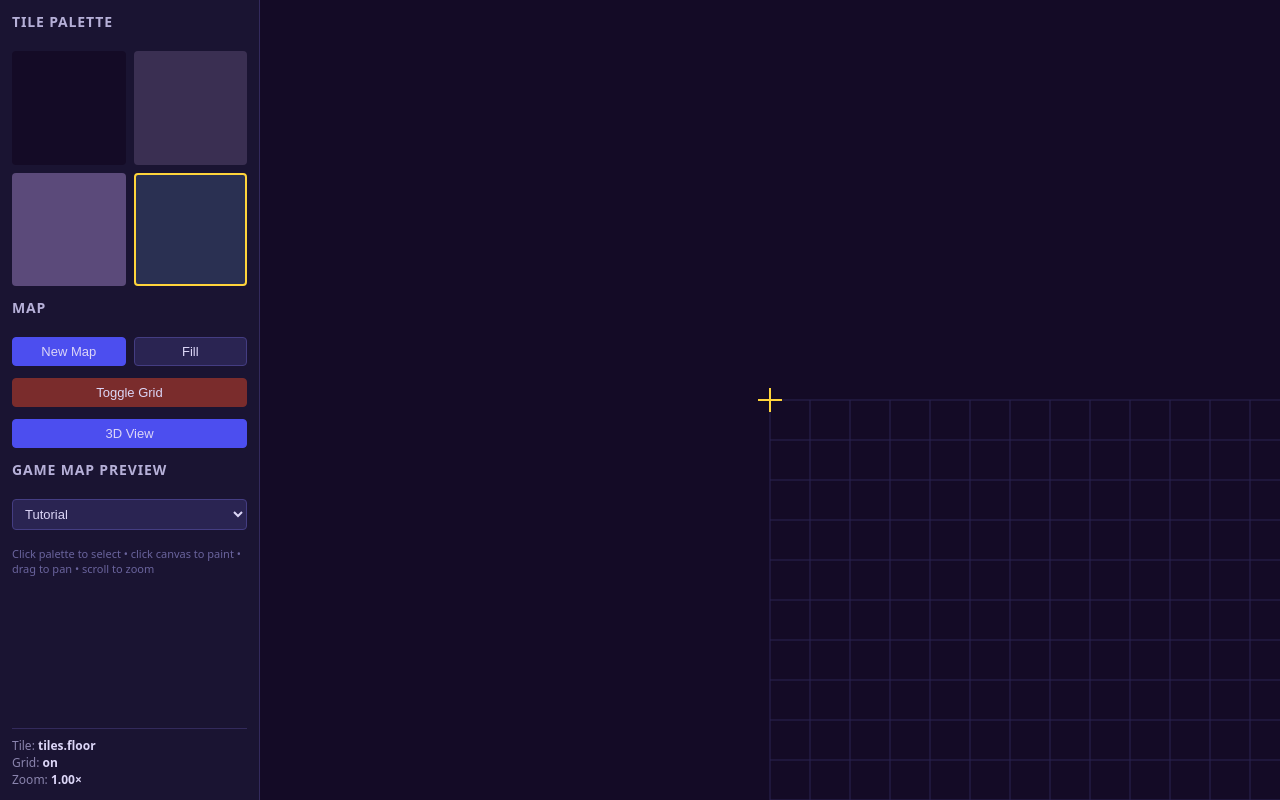
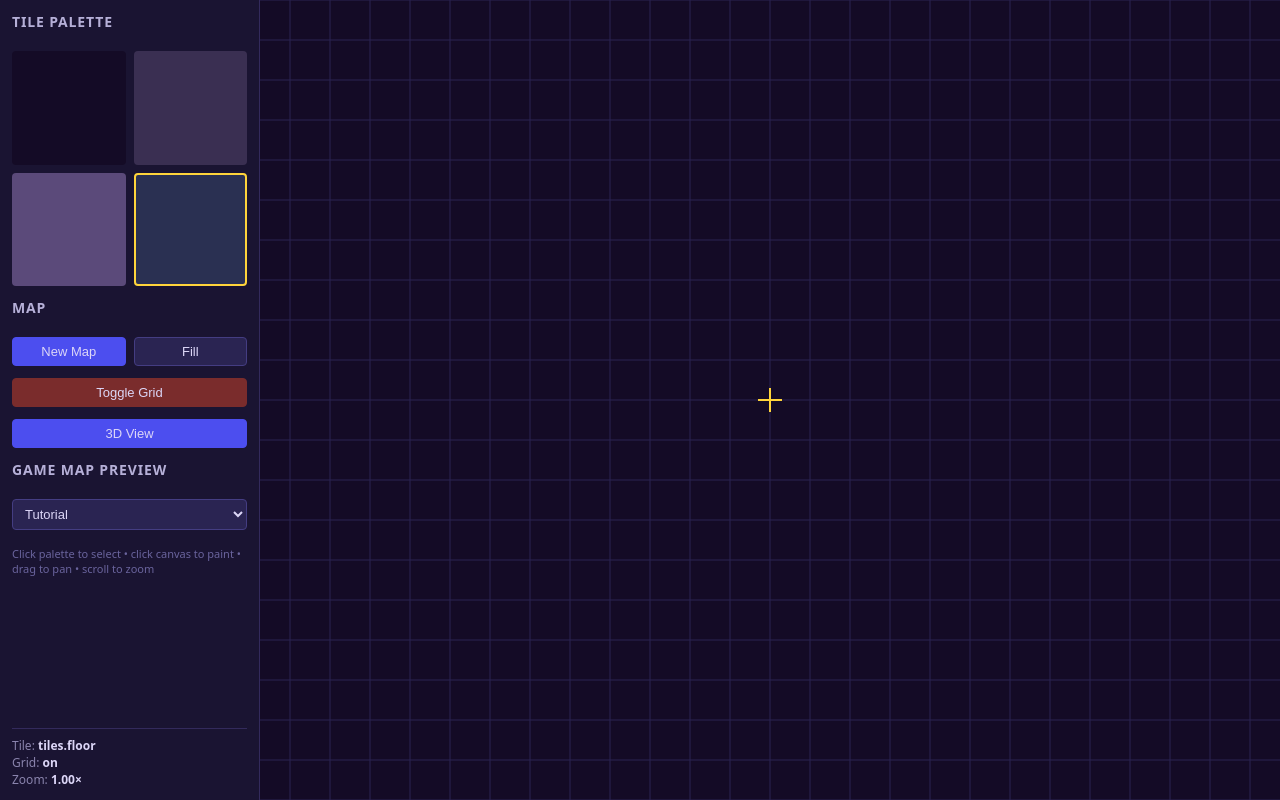
Before and after one commit to IsiasDV/lyricForge, a website: page index.html in a window 1280 px wide. Drawn offline with Linux system fonts and the light colour scheme.

Commit message:
fix: grid drawn both directions from camera; defer 3d viewport resize; bump min zoom (run 36)

```diff
--- a/index.html
+++ b/index.html
@@ -134,13 +134,18 @@
         ctx.strokeStyle = '#2a2452';
         ctx.lineWidth = 1 / cam.zoom;
         ctx.beginPath();
-        const startX = Math.floor(cam.x / cs) * cs;
-        const startY = Math.floor(cam.y / cs) * cs;
-        for (let x = startX; x < cam.x + vw / cam.zoom; x += cs) {
-          ctx.moveTo(x, cam.y); ctx.lineTo(x, cam.y + vh / cam.zoom);
+        // Visible world bounds: screen center ± half the viewport (in world units).
+        const halfW = vw / (2 * cam.zoom);
+        const halfH = vh / (2 * cam.zoom);
+        const left = cam.x - halfW;
+        const right = cam.x + halfW;
+        const top = cam.y - halfH;
+        const bottom = cam.y + halfH;
+        for (let x = Math.floor(left / cs) * cs; x <= right; x += cs) {
+          ctx.moveTo(x, top); ctx.lineTo(x, bottom);
         }
-        for (let y = startY; y < cam.y + vh / cam.zoom; y += cs) {
-          ctx.moveTo(cam.x, y); ctx.lineTo(cam.x + vw / cam.zoom, y);
+        for (let y = Math.floor(top / cs) * cs; y <= bottom; y += cs) {
+          ctx.moveTo(left, y); ctx.lineTo(right, y);
         }
         ctx.stroke();
       }
@@ -288,8 +293,12 @@
           }
         }
         if (viewport3d) {
-          viewport3d.resize(canvas3.clientWidth, canvas3.clientHeight);
-          viewport3d.start();
+          // Defer resize one frame so canvas3.clientWidth/Height are non-zero
+          // after display:block layout flushes.
+          requestAnimationFrame(() => {
+            viewport3d.resize(canvas3.clientWidth, canvas3.clientHeight);
+            viewport3d.start();
+          });
         }
       } else if (viewport3d) {
         viewport3d.stop();
--- a/src/editor/camera.js
+++ b/src/editor/camera.js
@@ -14,7 +14,7 @@ export function panCamera(cam, dx, dy) {
 // zoomCamera scales zoom (clamped) and keeps the world point currently at the
 // viewport center roughly anchored (simple center-anchored zoom).
 export function zoomCamera(cam, factor) {
-  const zoom = Math.min(8, Math.max(0.05, cam.zoom * factor));
+  const zoom = Math.min(8, Math.max(0.25, cam.zoom * factor));
   const worldX = cam.x / cam.zoom;
   const worldY = cam.y / cam.zoom;
   return { x: worldX * zoom, y: worldY * zoom, zoom };
```
Also changed, not shown: tests/editor-smoke.mjs (+1 -1 lines).
